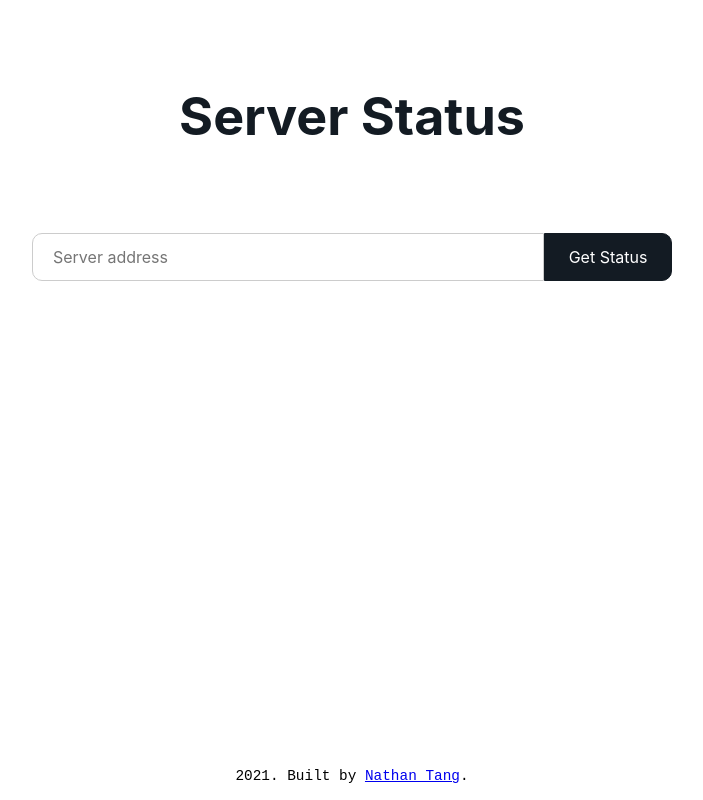
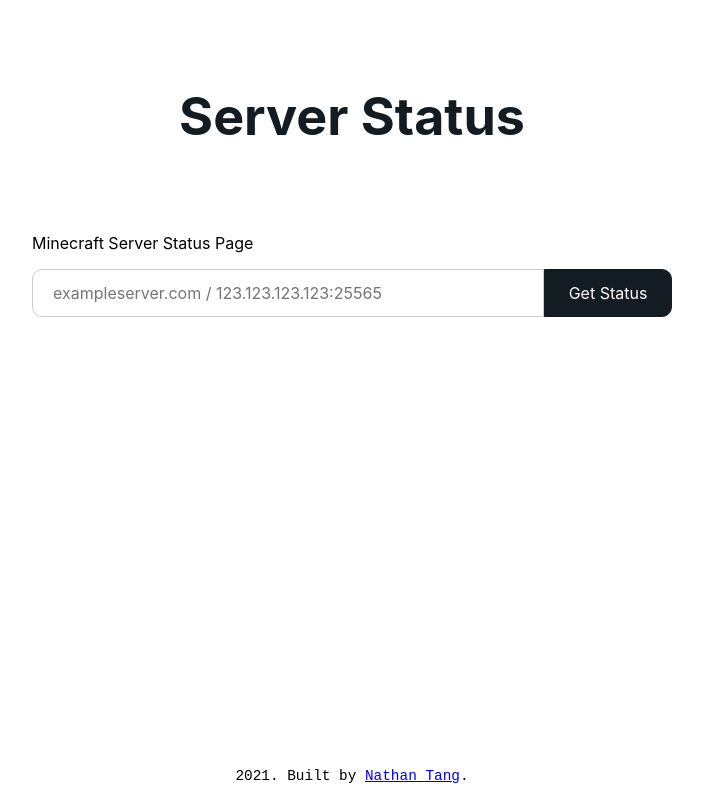
Before and after one commit to nathanlytang/mcstatus, a React (Create React App) app in the folder app/: page / in a window 1280 px wide. Shown: the whole page, without its empty margins (288-991 px from the left). Built offline with nearby package versions, Linux system fonts and the light colour scheme.

Commit message:
Example server addresses

```diff
--- a/app/src/App.js
+++ b/app/src/App.js
@@ -21,8 +21,10 @@
                     {/* <img src={logo} className="App-logo" alt="logo" /> */}
                     <h1 className="App-title">Server Status</h1>
                 </header>
-
-                <InputForm largeInput={"Get Status"} smallInput={"→"} placeholder={"Server address"} parentCallback={this.getAddress} />
+                <div id="description">
+                    Minecraft Server Status Page
+                </div>
+                <InputForm largeInput={"Get Status"} smallInput={"→"} placeholder={"exampleserver.com / 123.123.123.123:25565"} parentCallback={this.getAddress} />
                 <ReturnStatus address={this.state.address} />
 
                 {/* <p className="App-intro">{this.state.apiResponse}</p> */}
```
